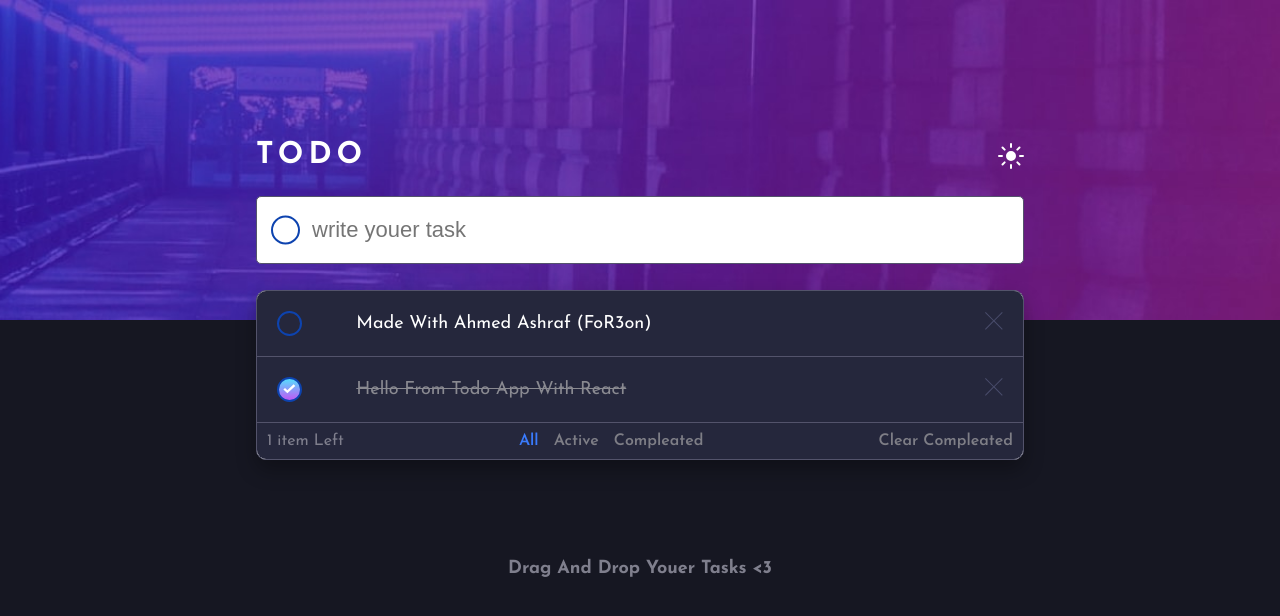
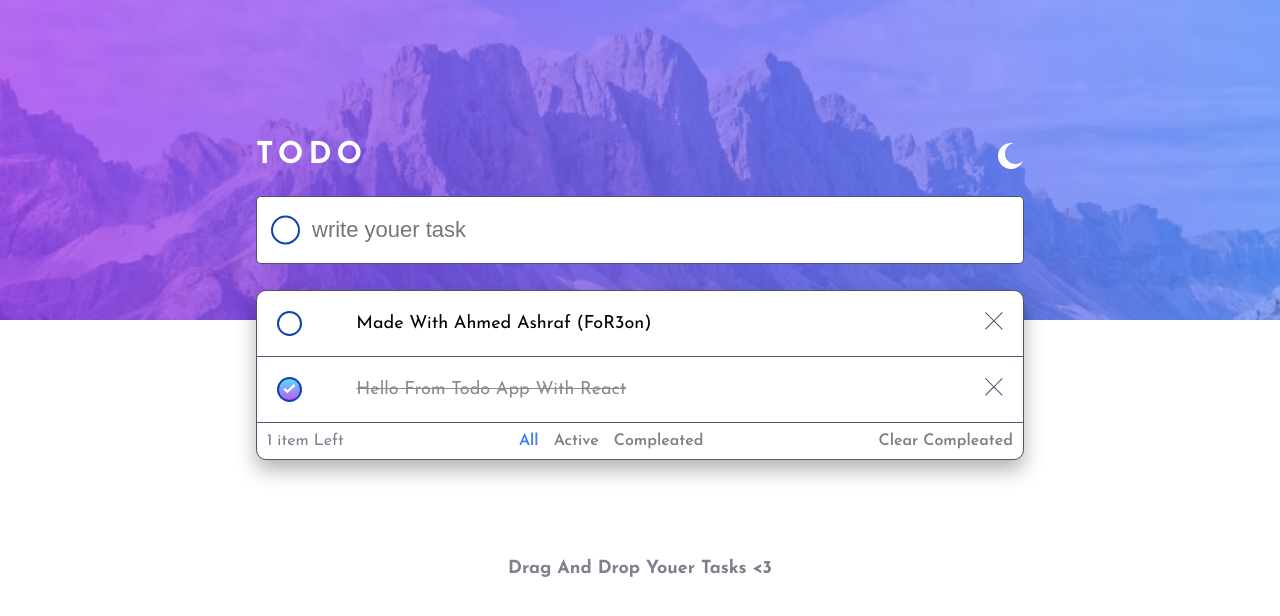
Before and after one commit to ahmed-ashraf-dv/TodoList-React, a React (Create React App) app: page / in a window 1280 px wide. Shown: the top 616 px of the page. Built offline with nearby package versions, Linux system fonts and the light colour scheme.

Commit message:
Update App.js

```diff
--- a/src/App.js
+++ b/src/App.js
@@ -10,7 +10,7 @@ const App = () => {
   const lsTasks = JSON.parse(localStorage.getItem("tasks"));
 
   // Theme Now
-  const [darkTheme, toggleTheme] = useState(lsTheme || true);
+  const [darkTheme, toggleTheme] = useState(lsTheme || false);
 
   // State For Tasks
   const [allTasks, setTask] = useState(lsTasks || []);
```
